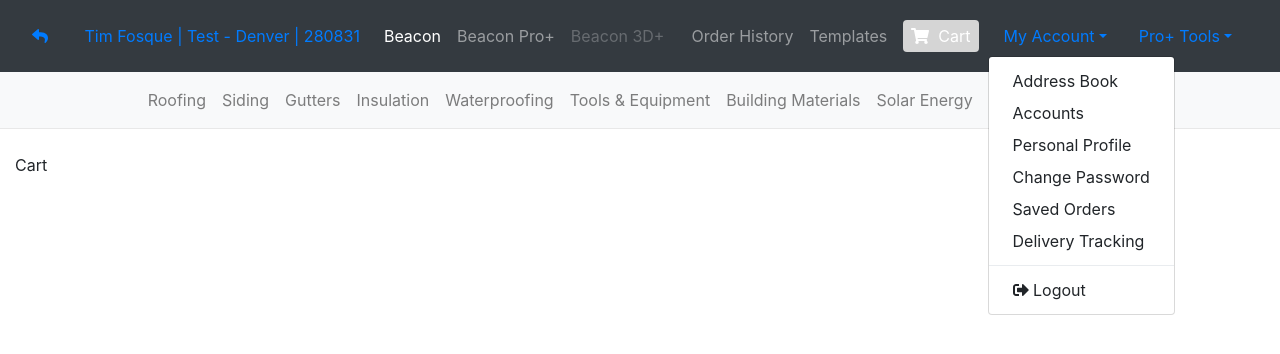
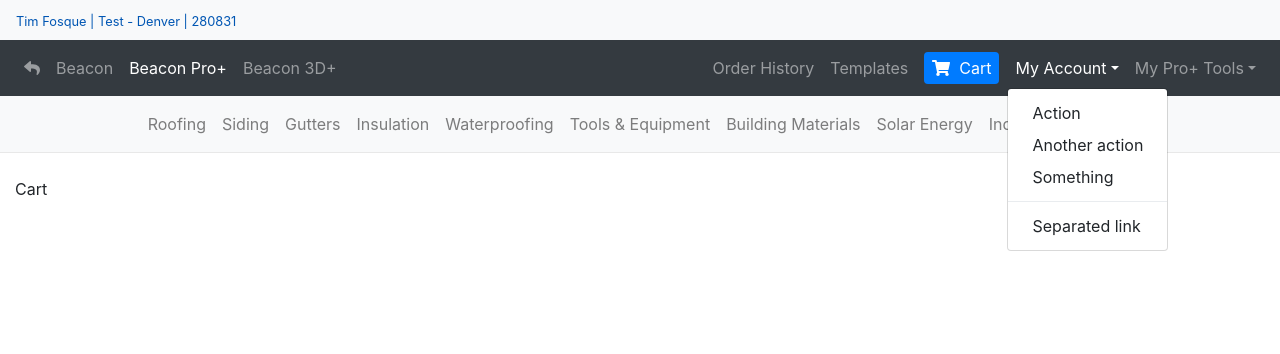
Before and after one commit to tfosque/jamstack-next-proplus-mongo, a Next.js app: page /cart in a window 1280 px wide. Both pictures are taken after a click on the button "My Account". Shown: the top 354 px of the page. Built offline with nearby package versions, Linux system fonts and the light colour scheme.

Commit message:
small updates

```diff
--- a/components/proplusNavbar.js
+++ b/components/proplusNavbar.js
@@ -1,17 +1,26 @@
-import { NavDropdown, Navbar, Nav, Row } from "react-bootstrap";
+import { NavDropdown, Navbar, Nav } from "react-bootstrap";
 import { FontAwesomeIcon } from "@fortawesome/react-fontawesome";
 import {
   faSignOutAlt,
   faReply,
   faGlobe,
   faShoppingCart,
+  faDivide,
 } from "@fortawesome/free-solid-svg-icons";
 import UserLoggedIn from "../components/userLoggedIn";
-import Link from "next/link";
 
 const ProplusNavbar = () => {
   return (
-    <>
+    <div>
+      <Navbar
+        bg="light"
+        variant="light"
+        style={{ margin: "0px", padding: "0px" }}
+      >
+        <Nav.Link>
+          <UserLoggedIn />
+        </Nav.Link>
+      </Navbar>
       <Navbar className="navbar navbar-expand-lg navbar-dark bg-dark">
         <button
           className="navbar-toggler"
@@ -24,47 +33,23 @@
         >
           <span className="navbar-toggler-icon"></span>
         </button>
-        <div className="collapse navbar-collapse" id="navbarTogglerDemo01">
-          <Link href="/">
-            <a className="nav-link">
-              <FontAwesomeIcon icon={faReply} />
-            </a>
-          </Link>
-          &nbsp;
-          <a className="navbar" href="#">
-            <UserLoggedIn />
-          </a>
-          <Nav className="navbar-nav mr-auto mt-2 mt-lg-0">
-            <li className="nav-item active">
-              <a className="nav-link" href="#">
-                Beacon <span className="sr-only">(current)</span>
-              </a>
-            </li>
-            <li className="nav-item">
-              <a className="nav-link" href="#">
+
+        <Nav className="mr-auto">
+        <Nav.Link href="/"><FontAwesomeIcon icon={faReply} /></Nav.Link>
+          <Nav.Link href="#home">Beacon</Nav.Link>
+          <Nav.Link href="#link" active>
             Beacon Pro+
-              </a>
-            </li>
-            <li className="nav-item">
-              <a className="nav-link disabled" href="#">
-                Beacon 3D+
-              </a>
-            </li>
+          </Nav.Link>
+          <Nav.Link href="#link">Beacon 3D+</Nav.Link>
         </Nav>
-          <Nav bg="dark">
-            <Navbar.Toggle aria-controls="basic-navbar-nav" />
-            <Navbar.Collapse id="basic-navbar-nav">
-              <Row>
-                <Nav
-                  className="mr-auto justify-content-end"
-                  style={{ width: "100%" }}
-                >
+
+        <Nav className="ml-auto">
           <Nav.Link href="/orders">Order History</Nav.Link>
           <Nav.Link href="/templates">Templates</Nav.Link>
-                  <Nav.Link href="/cart">
+          <Nav.Link href="/cartContainer">
             <span
               style={{
-                        backgroundColor: "#d5d5d5",
+                background: "#007bff",
                 padding: "6px 8px",
                 borderRadius: "4px",
                 color: "#fff",
@@ -75,56 +60,32 @@
             </span>
           </Nav.Link>
         </Nav>
-              </Row>
-            </Navbar.Collapse>
-          </Nav>
-          <Navbar>
+        <Nav className="">
           <NavDropdown title="My Account" id="basic-nav-dropdown">
-              <NavDropdown.Item href="#action/3.1">
-                Address Book
+            <NavDropdown.Item href="#action/3.1">Action</NavDropdown.Item>
+            <NavDropdown.Item href="#action/3.2">
+              Another action
             </NavDropdown.Item>
-              <NavDropdown.Item href="#action/3.2">Accounts</NavDropdown.Item>
-              <NavDropdown.Item href="#action/3.3">
-                Personal Profile
-              </NavDropdown.Item>
-              <NavDropdown.Item href="#action/3.3">
-                Change Password
-              </NavDropdown.Item>
-              <NavDropdown.Item href="#action/3.3">
-                Saved Orders
-              </NavDropdown.Item>
-              <NavDropdown.Item href="#action/3.3">
-                Delivery Tracking
-              </NavDropdown.Item>
+            <NavDropdown.Item href="#action/3.3">Something</NavDropdown.Item>
             <NavDropdown.Divider />
-              <NavDropdown.Item href="/">
-                <FontAwesomeIcon icon={faSignOutAlt} />
-                &nbsp;Logout
+            <NavDropdown.Item href="#action/3.4">
+              Separated link
             </NavDropdown.Item>
           </NavDropdown>
-            <NavDropdown title="Pro+ Tools" id="basic-nav-dropdown">
-              <NavDropdown.Item href="#action/3.1">
-                Promotion Tracker
+          <NavDropdown title="My Pro+ Tools" id="basic-nav-dropdown">
+            <NavDropdown.Item href="#action/3.1">Action</NavDropdown.Item>
+            <NavDropdown.Item href="#action/3.2">
+              Another action
             </NavDropdown.Item>
-              <NavDropdown.Item href="#action/3.2">Accounts</NavDropdown.Item>
-              <NavDropdown.Item href="#action/3.3">
-                Online Bill Pay
-              </NavDropdown.Item>
-              <NavDropdown.Item href="#action/3.3">
-                Perfect Order
-              </NavDropdown.Item>
-              <NavDropdown.Item href="#action/3.3">Quotes</NavDropdown.Item>
-              <NavDropdown.Item href="#action/3.3">Storm+</NavDropdown.Item>
+            <NavDropdown.Item href="#action/3.3">Something</NavDropdown.Item>
             <NavDropdown.Divider />
-              <NavDropdown.Item href="/">
-                <FontAwesomeIcon icon={faGlobe} />
-                &nbsp;Beacon 3D Plus
+            <NavDropdown.Item href="#action/3.4">
+              Separated link
             </NavDropdown.Item>
           </NavDropdown>
+        </Nav>
       </Navbar>
     </div>
-      </Navbar>
-    </>
   );
 };
 
--- a/components/userLoggedIn.js
+++ b/components/userLoggedIn.js
@@ -2,9 +2,9 @@
 
 const UserLoggedIn = () => {
     return (
-        <span style={{listStyle: "none"}}>
+        <small>
             Tim Fosque | Test - Denver | 280831
-        </span>
+        </small>
     )
 }
 
--- /dev/null
+++ b/pages/api/cartitems.js
@@ -0,0 +1,15 @@
+import { connectToDatabase } from "../../util/mongodb";
+
+export default async (req, res) => {
+    const { db } = await connectToDatabase();
+    console.log({req})
+
+    const cartItems = await db
+      .collection("cart")
+      .find({})
+      .sort({ metacritic: -1 })
+      .limit(20)
+      .toArray();
+
+    res.json(cartItems);
+  };
```
Lines whose indentation alone changed are shown as unchanged.
